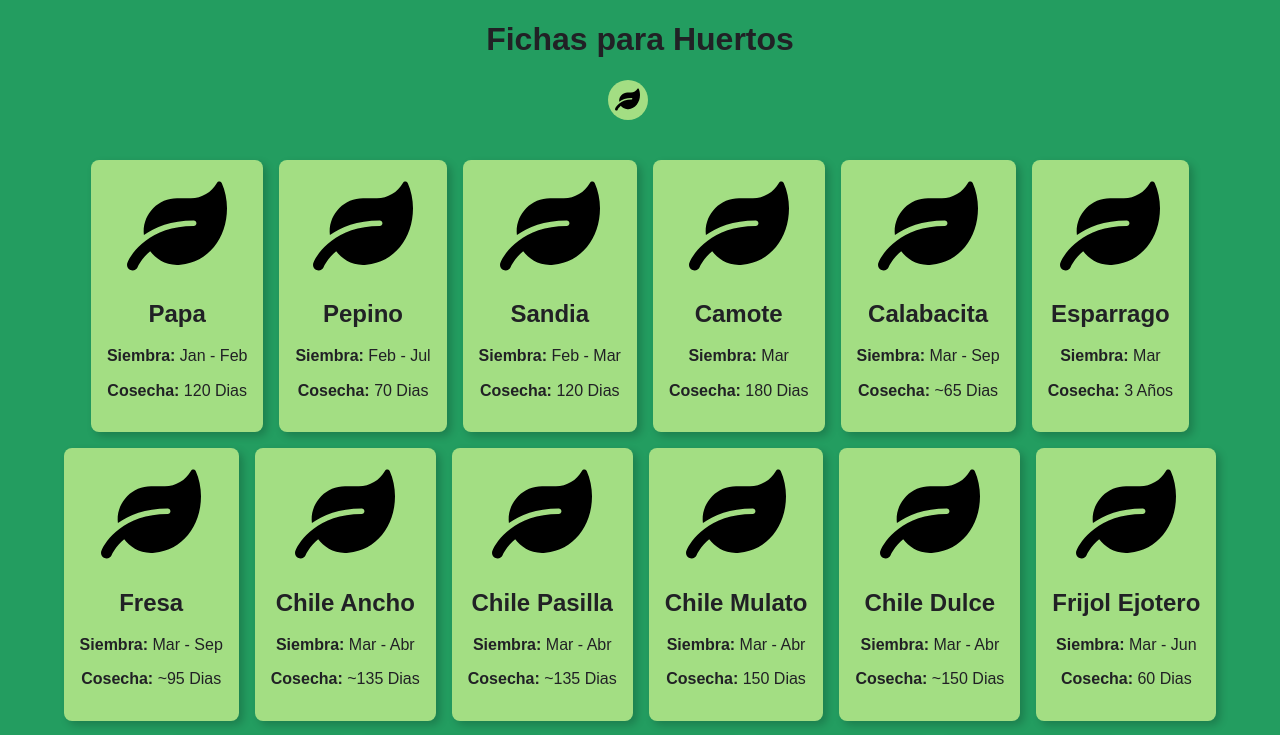
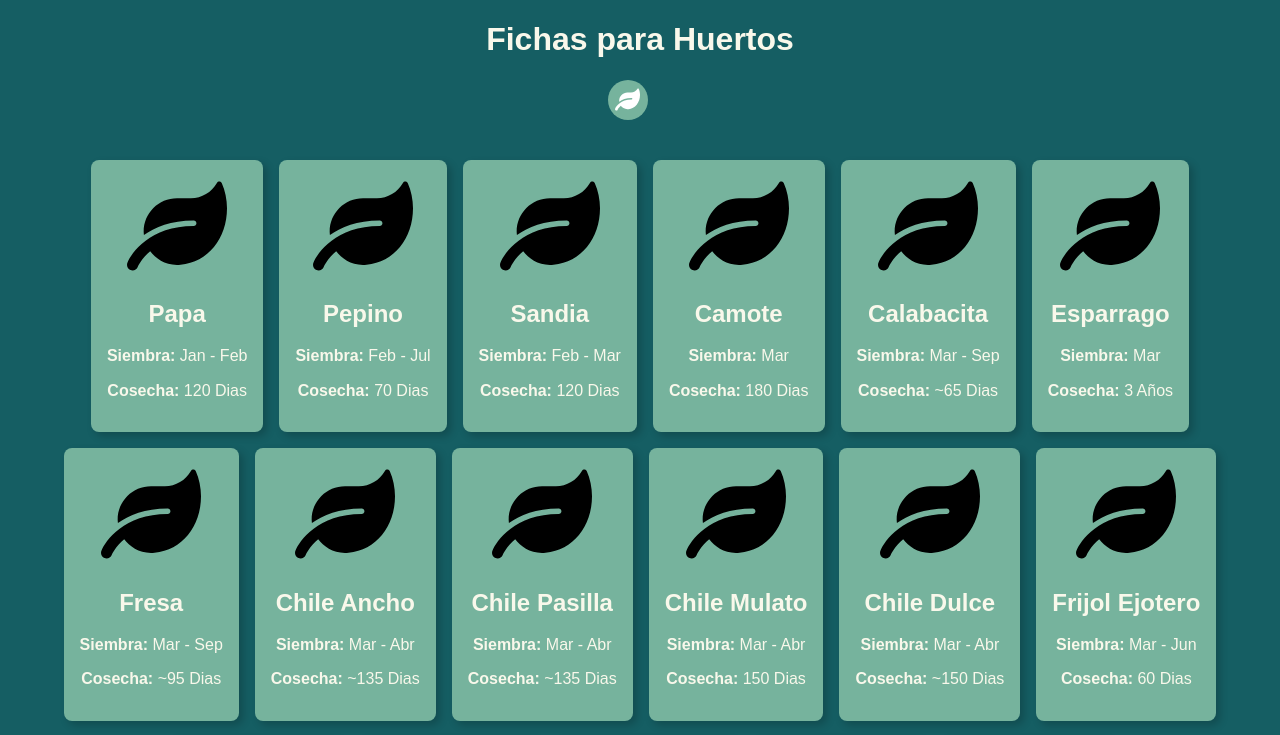
Before and after one commit to dotmotion/Herbalizer, a React (Create React App) app: page / in a window 1280 px wide. Shown: the top 735 px of the page. Built offline with nearby package versions, Linux system fonts and the light colour scheme.

Commit message:
edited styles

```diff
--- a/src/app.css
+++ b/src/app.css
@@ -1,5 +1,11 @@
+:root {
+  --main-color: #76b39d;
+  --dark-color: #155e63;
+  --text-color: #f9f8eb;
+}
+
 .card {
-  background: #a3de83;
+  background: var(--main-color);
 }
 
 .cardList {
@@ -13,15 +19,15 @@
   border-radius: 20px;
   border: none;
   cursor: pointer;
-  background: #a3de83;
+  background: var(--main-color);
 }
 .search-box + label .search-icon {
-  color: #212125;
+  color: var(--text-color);
 }
 .search-box:hover {
   color: white;
-  background: #88c268;
-  box-shadow: 0 0 0 5px #1a7045;
+  background: var(--main-color);
+  box-shadow: 0 0 0 5px var(--dark-color);
 }
 .search-box:hover + label .search-icon {
   color: white;
@@ -36,11 +42,11 @@
   cursor: text;
   width: 300px;
   border-radius: auto;
-  background: #a3de83;
-  color: #212125;
+  background: var(--main-color);
+  color: var(--text-color);
 }
 .search-box:focus + label .search-icon {
-  color: #212125;
+  color: var(--text-color);
 }
 .search-box:not(:focus) {
   text-indent: -5000px;
@@ -56,7 +62,7 @@
   position: relative;
   left: -33px;
   top: 7px;
-  color: white;
+  filter: invert(100%);
   cursor: pointer;
   width: 25px;
   height: 25px;
--- a/src/index.css
+++ b/src/index.css
@@ -2,6 +2,6 @@ body {
   margin: 0;
   padding: 0;
   font-family: sans-serif;
-  background: #239d60;
-  color: #212125;
+  background: #155e63;
+  color: #f9f8eb;
 }
```
